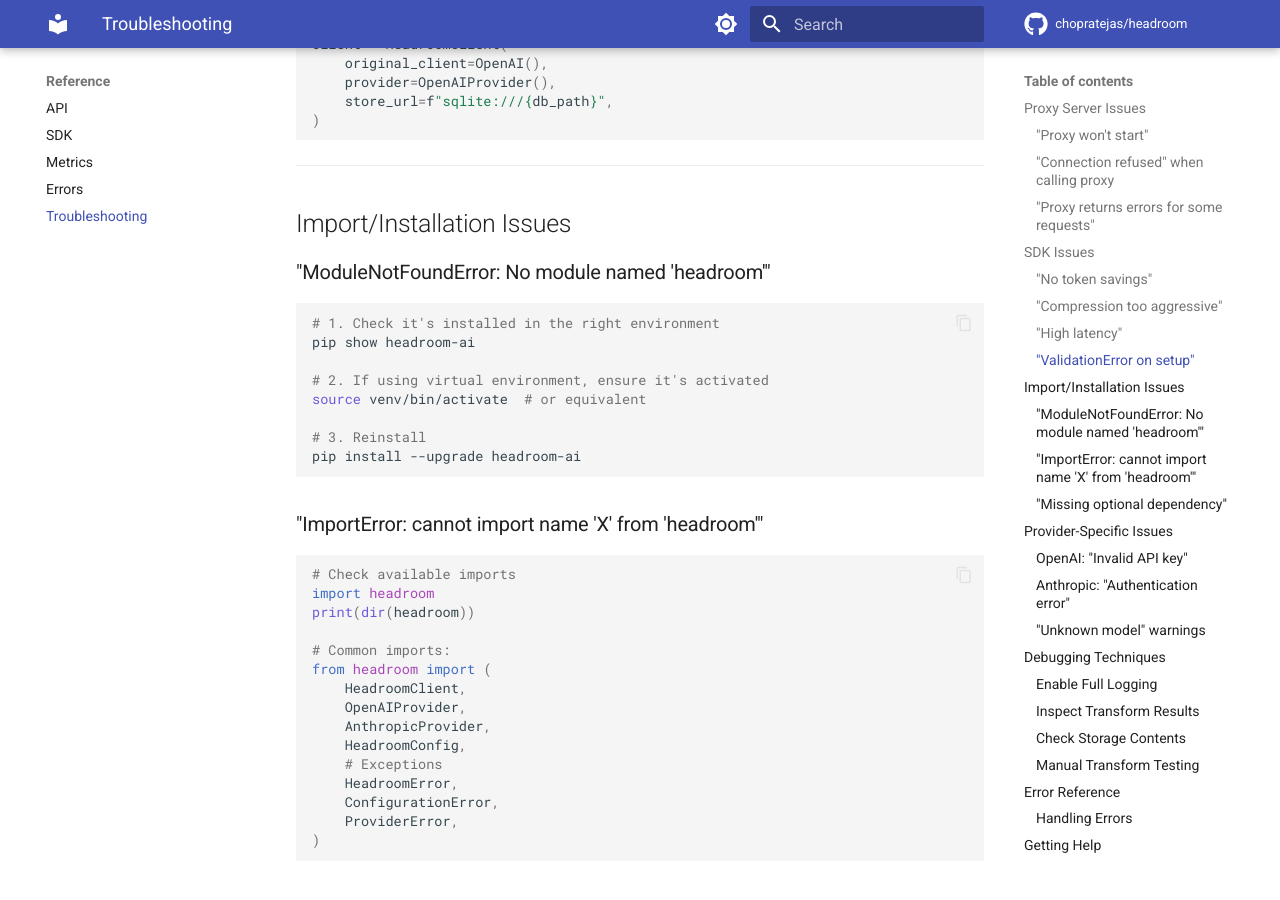
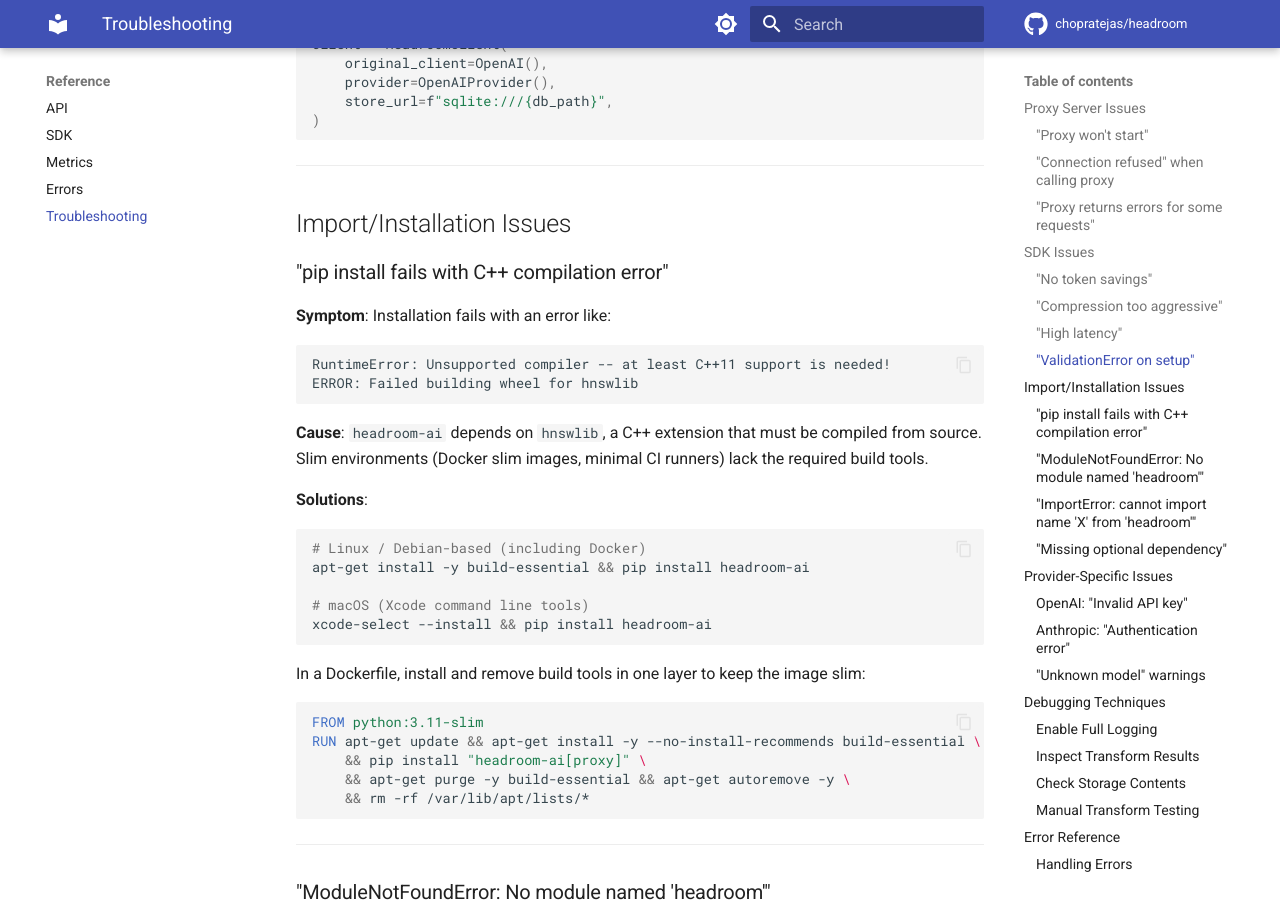
Before and after one commit to olek-soft-engineer/head-room, an MkDocs documentation site: the page built from docs/troubleshooting.md, in a window 1280 px wide and 900 px high, scrolled down 4164 px. Built offline with MkDocs 1.6.1 and Material for MkDocs 9.7.7, drawn with Linux system fonts in a browser that asks for light colours; comment, search, counter and statistics services are not loaded.

Commit message:
fix(docs): fix Docker example and document hnswlib C++ build requirement
The Docker example in proxy.md used the wrong package name and lacked
build-essential, causing install failures on slim images. hnswlib (a
core dependency) requires a C++ compiler to build from source.

- Fix proxy.md Docker example: headroom[proxy] -> headroom-ai[proxy],
  add build-essential install/cleanup pattern
- Add troubleshooting entry for C++ compilation errors with solutions
  for Linux and macOS environments

Co-Authored-By: Claude Sonnet 4.6 <noreply@anthropic.com>

````diff
--- a/docs/troubleshooting.md
+++ b/docs/troubleshooting.md
@@ -218,6 +218,39 @@ client = HeadroomClient(
 ---
 
 ## Import/Installation Issues
+
+### "pip install fails with C++ compilation error"
+
+**Symptom**: Installation fails with an error like:
+
+```
+RuntimeError: Unsupported compiler -- at least C++11 support is needed!
+ERROR: Failed building wheel for hnswlib
+```
+
+**Cause**: `headroom-ai` depends on `hnswlib`, a C++ extension that must be compiled from source. Slim environments (Docker slim images, minimal CI runners) lack the required build tools.
+
+**Solutions**:
+
+```bash
+# Linux / Debian-based (including Docker)
+apt-get install -y build-essential && pip install headroom-ai
+
+# macOS (Xcode command line tools)
+xcode-select --install && pip install headroom-ai
+```
+
+In a Dockerfile, install and remove build tools in one layer to keep the image slim:
+
+```dockerfile
+FROM python:3.11-slim
+RUN apt-get update && apt-get install -y --no-install-recommends build-essential \
+    && pip install "headroom-ai[proxy]" \
+    && apt-get purge -y build-essential && apt-get autoremove -y \
+    && rm -rf /var/lib/apt/lists/*
+```
+
+---
 
 ### "ModuleNotFoundError: No module named 'headroom'"
 
````
Also changed, not shown: docs/proxy.md (+6 -1 lines).
